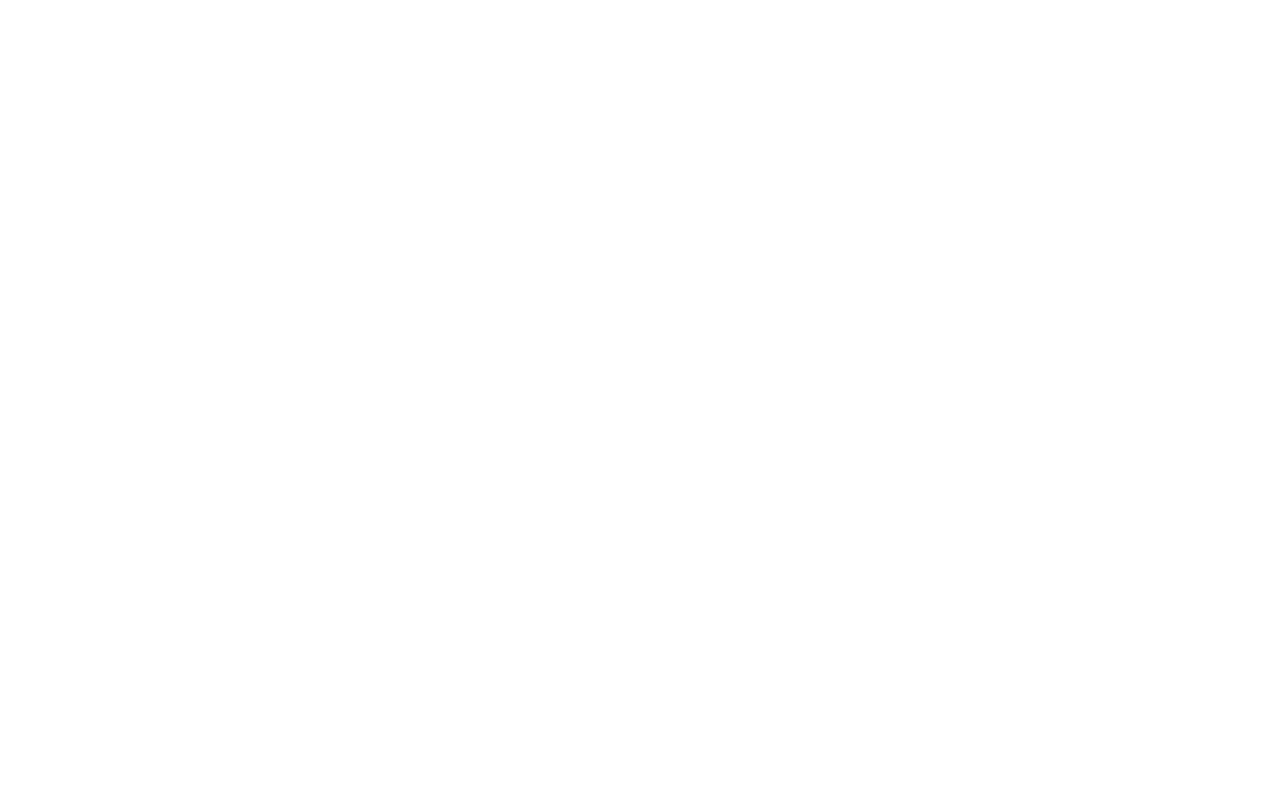
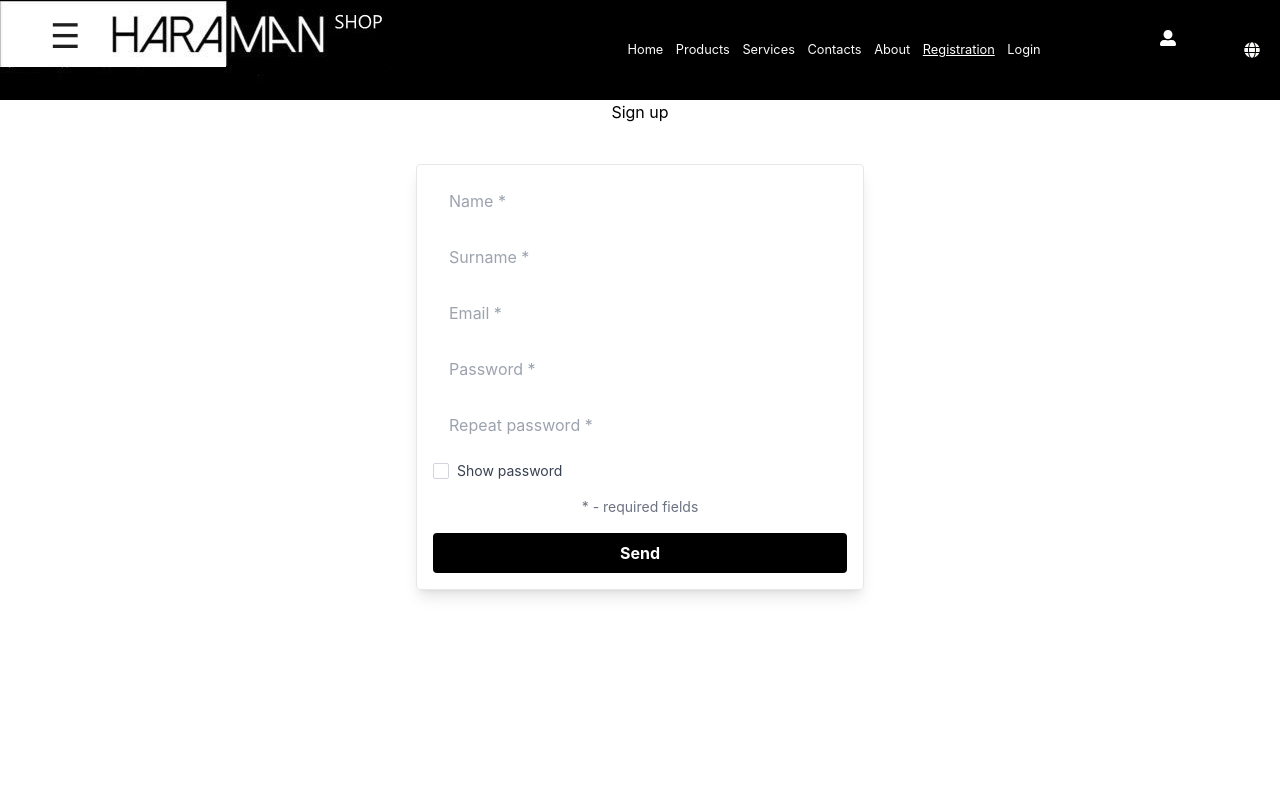
Before and after one commit to koval23/craft-shop.github.io, a React (Vite) app in the folder frontend/: page /registration in a window 1280 px wide. Before the commit this address had no page. Shown: the top 800 px of the page. Built offline with nearby package versions, Linux system fonts and the light colour scheme.

Commit message:
feature: pages - Registration, Products

```diff
--- a/frontend/src/App.tsx
+++ b/frontend/src/App.tsx
@@ -8,6 +8,8 @@
 import OrderServices from "./pages/orderServices/OrderServices";
 import PaymentInfo from "./pages/paymentInfo/PaymentInfo";
 import PersonalPage from "./pages/personalPage/PersonalPage";
+import Products from "./pages/products/Products";
+import Registration from "./pages/registration/Registration";
 
 const App = () => {
   return (
@@ -21,6 +23,8 @@
         <Route path="/services" element={<OrderServices />} />
         <Route path="/payment-info" element={<PaymentInfo />} />
         <Route path="/personal-page" element={<PersonalPage />} />
+        <Route path="/products" element={<Products />} />
+        <Route path="/registration" element={<Registration />} />
         </Route>
       </Routes>
     </div>
--- /dev/null
+++ b/frontend/src/pages/products/Products.tsx
@@ -0,0 +1,11 @@
+import type { FC } from 'react';
+
+const Products: FC = () => {
+  return (
+    <div>
+      Products
+    </div>
+  )
+}
+
+export default Products;
--- /dev/null
+++ b/frontend/src/pages/registration/Registration.tsx
@@ -0,0 +1,135 @@
+import type { FC} from "react";
+import type React from "react";
+import { useState } from "react";
+import { useTranslation } from "react-i18next";
+import type RegistrationData from "./types/RegistrationData";
+import styles from "./Registration.module.css";
+
+
+const Registration: FC = () => {
+  const { t } = useTranslation("translation");
+  const [showPassword, setShowPassword] = useState(false);
+
+
+  const [formData, setFormData] = useState<RegistrationData>({
+    firstName: "",
+    lastName: "",
+    email: "",
+    password: "",
+    confirmPassword: "",
+  });
+
+  const handleTogglePassword = () => {
+    setShowPassword(!showPassword);
+  };
+
+  const handleChange = (e: React.ChangeEvent<HTMLInputElement>) => {
+    const { name, value } = e.target;
+    setFormData((prevState) => ({
+      ...prevState,
+      [name]: value,
+    }));
+  };
+
+
+
+  const handleSubmit = (e: React.FormEvent<HTMLFormElement>) => {
+    e.preventDefault();
+    if (formData.password !== formData.confirmPassword) {
+      alert(t("registration.passwordMismatch"));
+      return;
+    }
+
+    const { confirmPassword, ...registrationData } = formData;
+    console.log("Registration Data:", registrationData);
+    alert("Registration successful!");
+  };
+
+  return (
+    <div className={styles.bigContainerRegistration}>
+      <p>{t("registration.registration")}</p>
+      <div className="max-w-md mx-auto my-10 p-4 border rounded shadow-lg">
+        <div className={styles.registrationFormContainer}>
+          <form onSubmit={handleSubmit} className="flex flex-col space-y-4">
+            <input
+              type="text"
+              name="firstName"
+              placeholder={`${t("contacts.name")} *`}
+              value={formData.firstName}
+              onChange={handleChange}
+              required
+              className="px-4 py-2 border-none border-b-2 border-black focus:border-blue-500 focus:outline-none w-full"
+            />
+            <input
+              type="text"
+              name="lastName"
+              placeholder={`${t("contacts.surname")} *`}
+              value={formData.lastName}
+              onChange={handleChange}
+              required
+              className="px-4 py-2 border-none border-b border-black-300 focus:border-blue-500 focus:outline-none w-full"
+            />
+            <input
+              type="email"
+              name="email"
+              placeholder={`${t("contacts.email")} *`}
+              value={formData.email}
+              onChange={handleChange}
+              required
+              className="px-4 py-2 border-none border-b border-gray-300 focus:border-blue-500 focus:outline-none w-full"
+            />
+
+            <input
+              type={showPassword ? "text" : "password"}
+              name="password"
+              placeholder={`${t("registration.password")} *`}
+              value={formData.password}
+              onChange={handleChange}
+              required
+              className="px-4 py-2 border-none border-b border-gray-300 focus:border-blue-500 focus:outline-none w-full"
+            />
+
+            <input
+              type={showPassword ? "text" : "password"}
+              name="confirmPassword"
+              placeholder={`${t("registration.repeatPassword")} *`}
+              value={formData.confirmPassword}
+              onChange={handleChange}
+              required
+              className="px-4 py-2 border-none border-b border-gray-300 focus:border-b focus:border-blue-500 focus:outline-none w-full"
+            />
+            <div className="mt-2 flex items-center">
+              <input
+                type="checkbox"
+                id="togglePassword"
+                className="appearance-none h-4 w-4 border border-gray-300 rounded-sm bg-white checked:bg-blue-600 checked:border-transparent focus:outline-none transition duration-200 align-top bg-no-repeat bg-center bg-contain float-left mr-2 cursor-pointer"
+                onChange={handleTogglePassword}
+                checked={showPassword}
+              />
+              <label
+                htmlFor="togglePassword"
+                className="text-sm text-gray-700 select-none"
+              >
+                {t("registration.showPassword")}
+              </label>
+            </div>
+            <div className={styles.requiredFieldsText}>
+              <p className="text-sm text-gray-500">
+                {t("registration.requiredFields")}
+              </p>
+            </div>
+
+            <button
+              type="submit"
+              className="bg-black hover:bg-blue-700 text-white font-bold py-2 px-4 rounded  "
+            >
+              {t("contacts.send")}
+            </button>
+          </form>
+        </div>
+      </div>
+    </div>
+  );
+};
+
+export default Registration;
--- /dev/null
+++ b/frontend/src/pages/registration/types/RegistrationData.ts
@@ -0,0 +1,7 @@
+export default interface RegistrationData {
+  firstName: string
+  lastName: string
+  email: string
+  password: string
+  confirmPassword: string
+}
```
Also changed, not shown: frontend/src/pages/products/Products.module.css (added), frontend/src/pages/registration/Registration.module.css (added).
